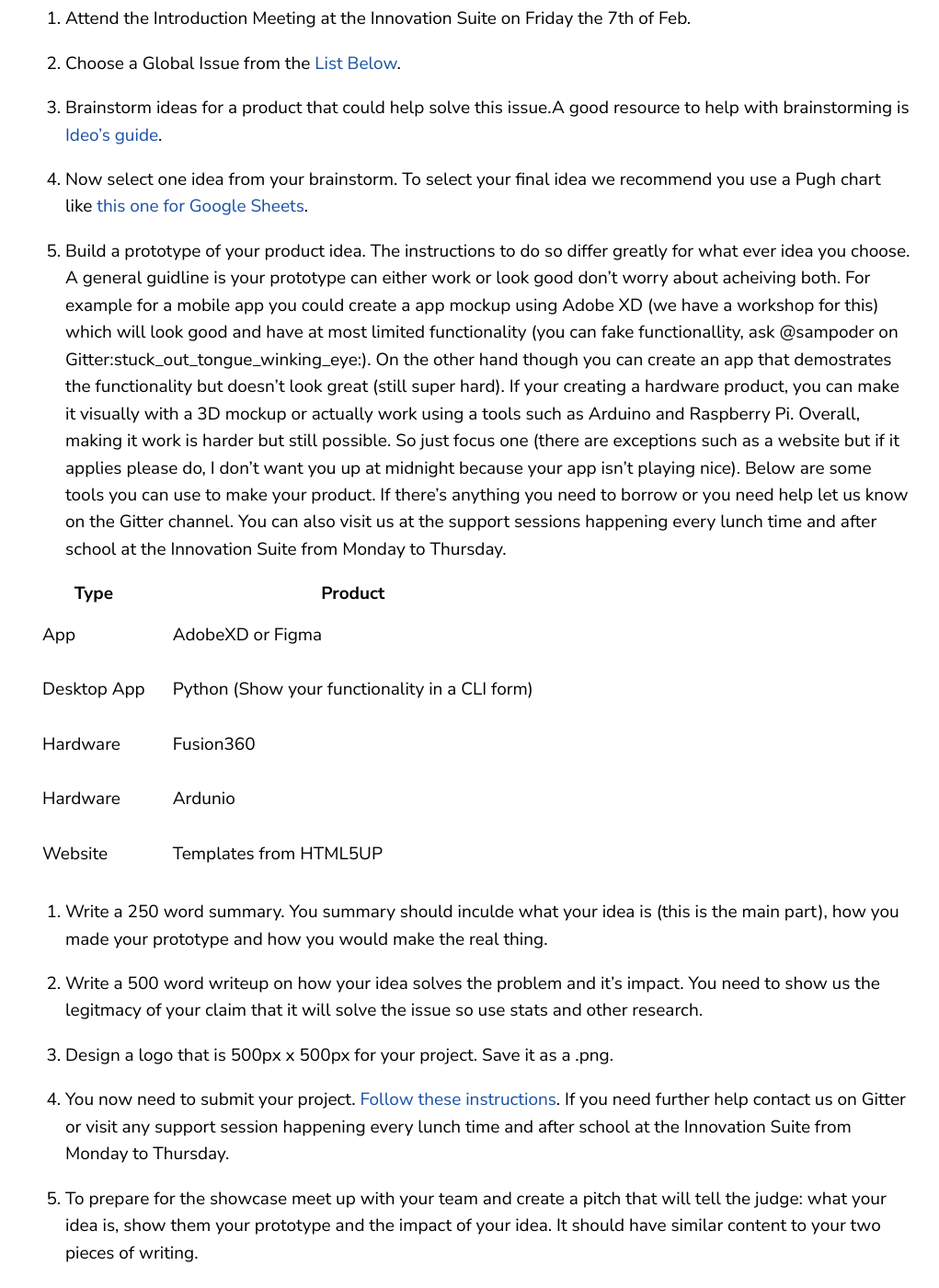
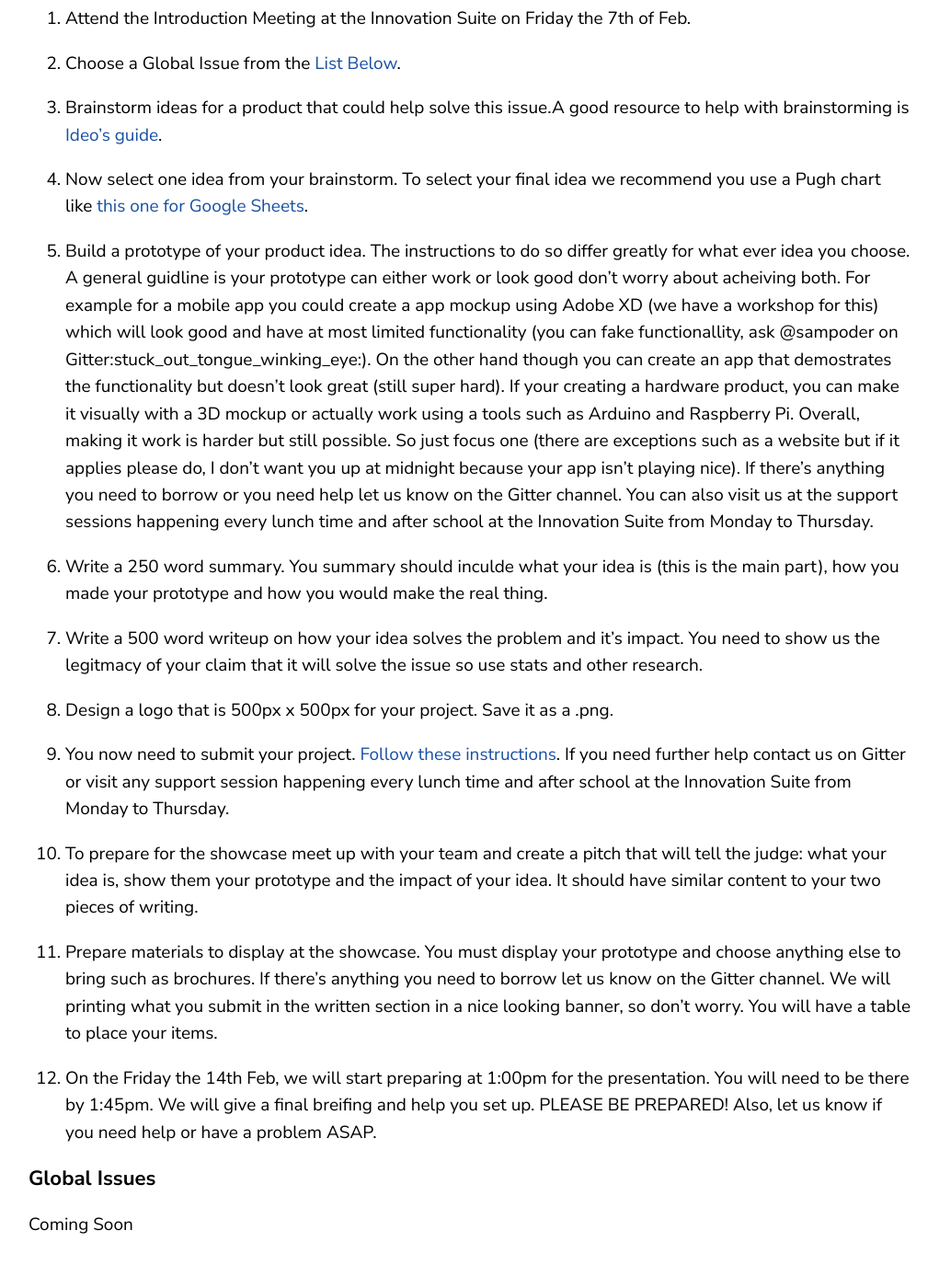
Before and after one commit to gemssingaporestudentcouncil/innovationweek2020, a Jekyll site: the page built from innov-challenge.md, in a window 1280 px wide and 1400 px high, scrolled down 1677 px. Shown: the whole window at 92% size, without its empty margins (69-1090 px from the left). Built offline with Jekyll 4.4.1, drawn with Linux system fonts in a browser that asks for light colours.

Commit message:
Update innov-challenge.md

```diff
--- a/innov-challenge.md
+++ b/innov-challenge.md
@@ -69,15 +69,7 @@ Here are the steps to complete the challenge.
 
 4. Now select one idea from your brainstorm. To select your final idea we recommend you use a Pugh chart like [this one for Google Sheets](https://docs.google.com/spreadsheets/d/12jvLjEAkh1baQ4FG6hwC-ztA4dXR-L9lTM_v6XlwUbc/edit?usp=sharing).
 
-5. Build a prototype of your product idea. The instructions to do so differ greatly for what ever idea you choose. A general guidline is your prototype can either work or look good don't worry about acheiving both. For example for a mobile app you could create a app mockup using Adobe XD (we have a workshop for this) which will look good and have at most limited functionality (you can fake functionallity, ask @sampoder on Gitter:stuck_out_tongue_winking_eye:). On the other hand though you can create an app that demostrates the functionality but doesn't look great (still super hard). If your creating a hardware product, you can make it visually with a 3D mockup or actually work using a tools such as Arduino and Raspberry Pi. Overall, making it work is harder but still possible. So just focus one (there are exceptions such as a website but if it applies please do, I don't want you up at midnight because your app isn't playing nice). Below are some tools you can use to make your product. If there's anything you need to borrow or you need help let us know on the Gitter channel. You can also visit us at the support sessions happening every lunch time and after school at the Innovation Suite from Monday to Thursday.
-
-|Type|Product|
-| ------------- |-------------|
-|App|AdobeXD or Figma|
-|Desktop App|Python (Show your functionality in a CLI form)|
-|Hardware|Fusion360|
-|Hardware|Ardunio|
-|Website|Templates from HTML5UP|
+5. Build a prototype of your product idea. The instructions to do so differ greatly for what ever idea you choose. A general guidline is your prototype can either work or look good don't worry about acheiving both. For example for a mobile app you could create a app mockup using Adobe XD (we have a workshop for this) which will look good and have at most limited functionality (you can fake functionallity, ask @sampoder on Gitter:stuck_out_tongue_winking_eye:). On the other hand though you can create an app that demostrates the functionality but doesn't look great (still super hard). If your creating a hardware product, you can make it visually with a 3D mockup or actually work using a tools such as Arduino and Raspberry Pi. Overall, making it work is harder but still possible. So just focus one (there are exceptions such as a website but if it applies please do, I don't want you up at midnight because your app isn't playing nice). If there's anything you need to borrow or you need help let us know on the Gitter channel. You can also visit us at the support sessions happening every lunch time and after school at the Innovation Suite from Monday to Thursday.
 
 6. Write a 250 word summary. You summary should inculde what your idea is (this is the main part), how you made your prototype and how you would make the real thing.
 
```
